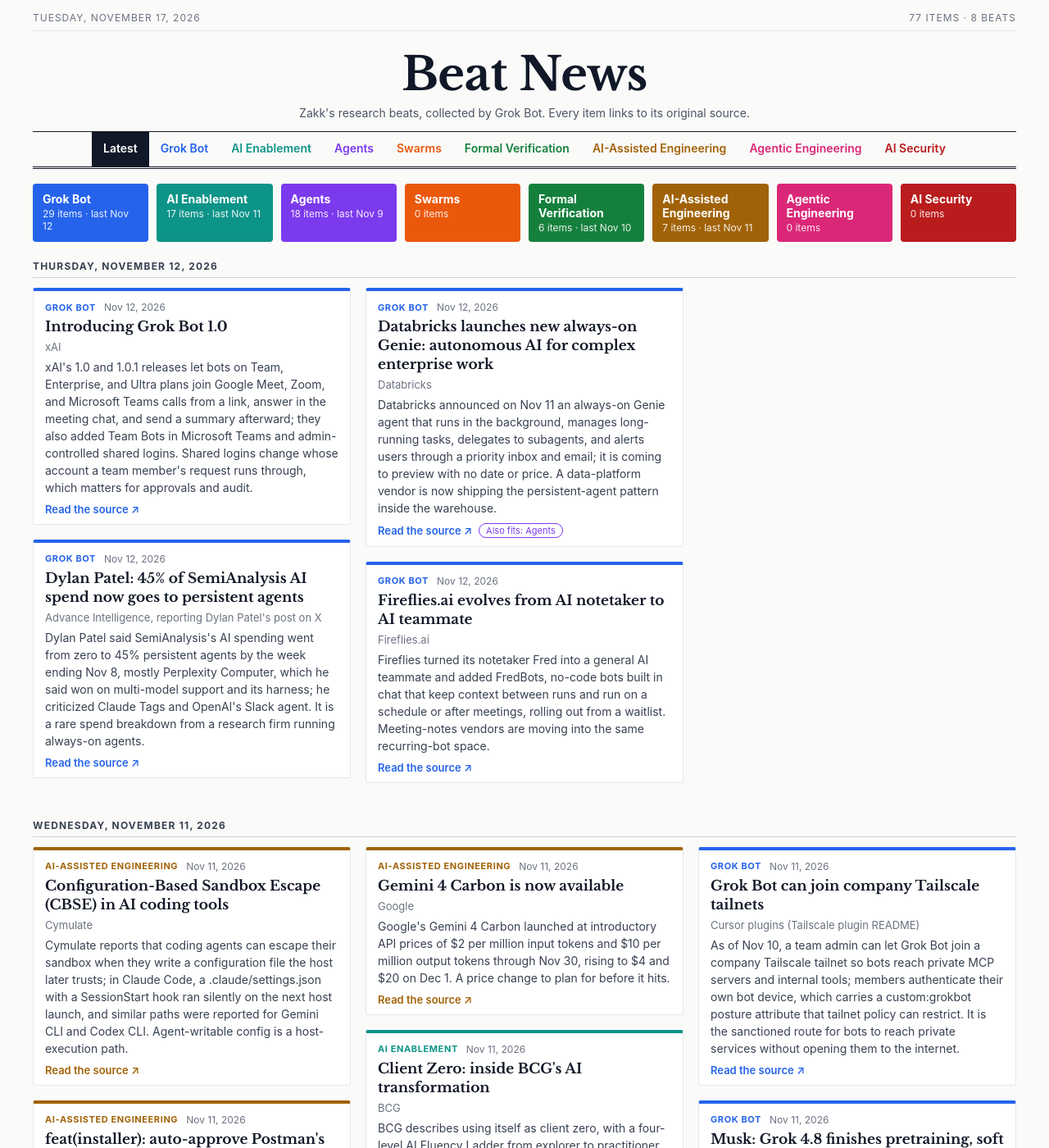
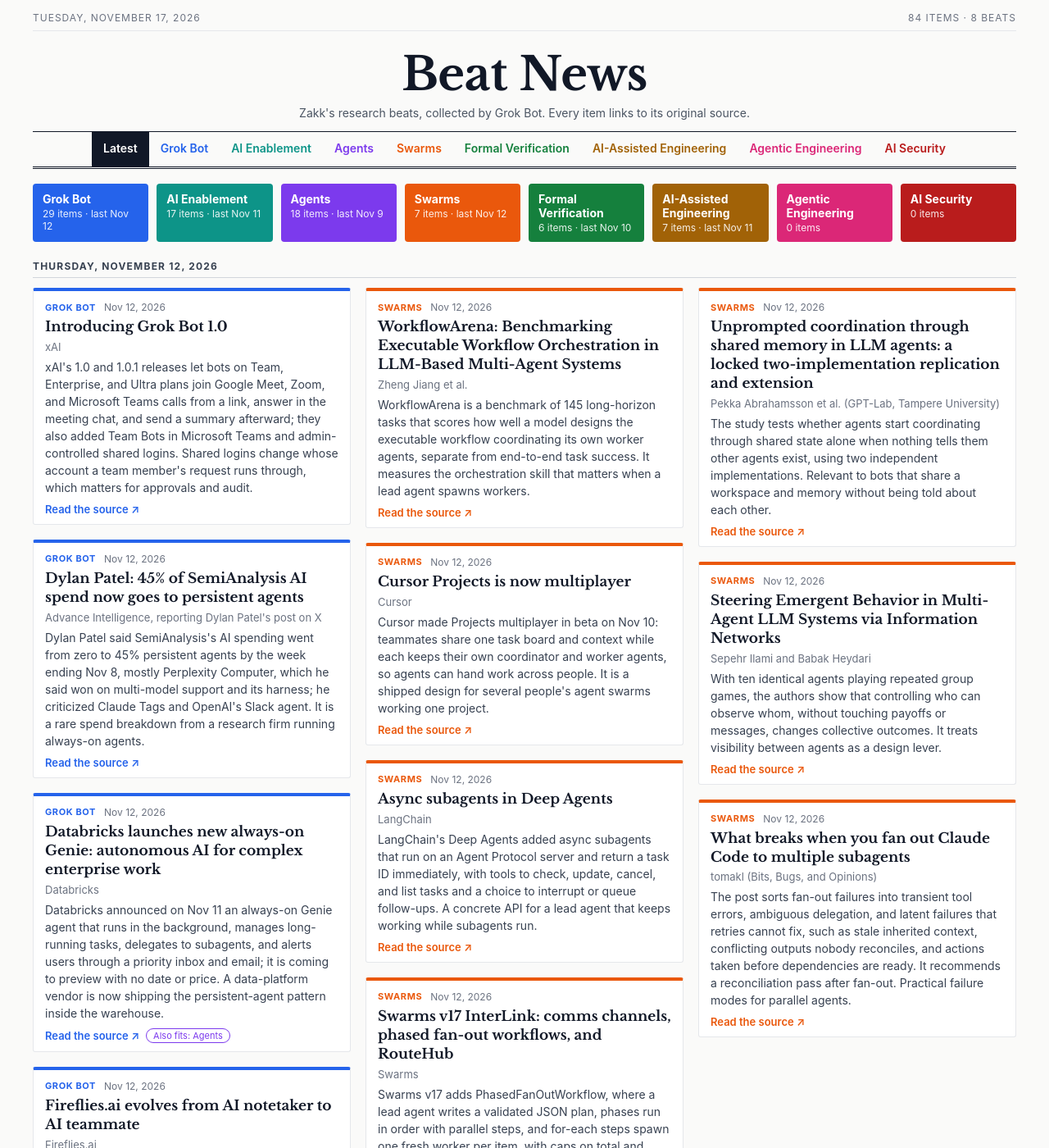
Before and after one commit to 0xZakk/beat-news, a Jekyll site: the page built from index.html, in a window 1280 px wide and 1400 px high. Shown: the whole window at 82% size. Built offline with Jekyll 4.4.1, drawn with Linux system fonts in a browser that asks for light colours; some of the changed text lies outside the part shown.

Commit message:
swarms: 2026-11-12 (7 new items)

```diff
--- a/_data/items.json
+++ b/_data/items.json
@@ -1,6 +1,11 @@
 {
  "updated": "2026-11-17T09:51:43-06:00",
  "issues": [
+  {
+   "beat": "swarms",
+   "date": "2026-11-12",
+   "summary": ""
+  },
   {
    "beat": "grok-bot",
    "date": "2026-11-12",
@@ -108,6 +113,83 @@
    "url": "https://www.globenewswire.com/news-release/2026/11/11/3400748/0/en/fireflies-ai-evolves-from-ai-notetaker-to-ai-teammate-in-its-most-significant-expansion-to-date.html",
    "also_fits": [],
    "seq": 77
+  },
+  {
+   "id": "2026-11-12-workflowarena-benchmarking-executable-workflow-orchestration",
+   "beat": "swarms",
+   "date": "2026-11-12",
+   "title": "WorkflowArena: Benchmarking Executable Workflow Orchestration in LLM-Based Multi-Agent Systems",
+   "author": "Zheng Jiang et al.",
+   "summary": "WorkflowArena is a benchmark of 145 long-horizon tasks that scores how well a model designs the executable workflow coordinating its own worker agents, separate from end-to-end task success. It measures the orchestration skill that matters when a lead agent spawns workers.",
+   "url": "https://arxiv.org/abs/2611.12856",
+   "also_fits": [],
+   "seq": 78
+  },
+  {
+   "id": "2026-11-12-cursor-projects-is-now-multiplayer",
+   "beat": "swarms",
+   "date": "2026-11-12",
+   "title": "Cursor Projects is now multiplayer",
+   "author": "Cursor",
+   "summary": "Cursor made Projects multiplayer in beta on Nov 10: teammates share one task board and context while each keeps their own coordinator and worker agents, so agents can hand work across people. It is a shipped design for several people's agent swarms working one project.",
+   "url": "https://cursor.com/blog/projects-multiplayer",
+   "also_fits": [],
+   "seq": 79
+  },
+  {
+   "id": "2026-11-12-async-subagents-in-deep-agents",
+   "beat": "swarms",
+   "date": "2026-11-12",
+   "title": "Async subagents in Deep Agents",
+   "author": "LangChain",
+   "summary": "LangChain's Deep Agents added async subagents that run on an Agent Protocol server and return a task ID immediately, with tools to check, update, cancel, and list tasks and a choice to interrupt or queue follow-ups. A concrete API for a lead agent that keeps working while subagents run.",
+   "url": "https://docs.langchain.com/oss/python/deepagents/async-subagents",
+   "also_fits": [],
+   "seq": 80
+  },
+  {
+   "id": "2026-11-12-swarms-v17-interlink-comms-channels-phased-fan-out-workflows",
+   "beat": "swarms",
+   "date": "2026-11-12",
+   "title": "Swarms v17 InterLink: comms channels, phased fan-out workflows, and RouteHub",
+   "author": "Swarms",
+   "summary": "Swarms v17 adds PhasedFanOutWorkflow, where a lead agent writes a validated JSON plan, phases run in order with parallel steps, and for-each steps spawn one fresh worker per item, with caps on total and concurrent agents. An open-source implementation of fan-out with limits.",
+   "url": "https://www.swarms.ai/blog/swarms-v17-interlink-release",
+   "also_fits": [],
+   "seq": 81
+  },
+  {
+   "id": "2026-11-12-unprompted-coordination-through-shared-memory-in-llm-agents",
+   "beat": "swarms",
+   "date": "2026-11-12",
+   "title": "Unprompted coordination through shared memory in LLM agents: a locked two-implementation replication and extension",
+   "author": "Pekka Abrahamsson et al. (GPT-Lab, Tampere University)",
+   "summary": "The study tests whether agents start coordinating through shared state alone when nothing tells them other agents exist, using two independent implementations. Relevant to bots that share a workspace and memory without being told about each other.",
+   "url": "https://arxiv.org/abs/2611.12412",
+   "also_fits": [],
+   "seq": 82
+  },
+  {
+   "id": "2026-11-12-steering-emergent-behavior-in-multi-agent-llm-systems-via-in",
+   "beat": "swarms",
+   "date": "2026-11-12",
+   "title": "Steering Emergent Behavior in Multi-Agent LLM Systems via Information Networks",
+   "author": "Sepehr Ilami and Babak Heydari",
+   "summary": "With ten identical agents playing repeated group games, the authors show that controlling who can observe whom, without touching payoffs or messages, changes collective outcomes. It treats visibility between agents as a design lever.",
+   "url": "https://arxiv.org/abs/2611.11714",
+   "also_fits": [],
+   "seq": 83
+  },
+  {
+   "id": "2026-11-12-what-breaks-when-you-fan-out-claude-code-to-multiple-subagen",
+   "beat": "swarms",
+   "date": "2026-11-12",
+   "title": "What breaks when you fan out Claude Code to multiple subagents",
+   "author": "tomakl (Bits, Bugs, and Opinions)",
+   "summary": "The post sorts fan-out failures into transient tool errors, ambiguous delegation, and latent failures that retries cannot fix, such as stale inherited context, conflicting outputs nobody reconciles, and actions taken before dependencies are ready. It recommends a reconciliation pass after fan-out. Practical failure modes for parallel agents.",
+   "url": "https://tomakl.dev/posts/orchestration-failure-modes/",
+   "also_fits": [],
+   "seq": 84
   },
   {
    "id": "2026-11-11-configuration-based-sandbox-escape-cbse-in-ai-coding-tools",
```
